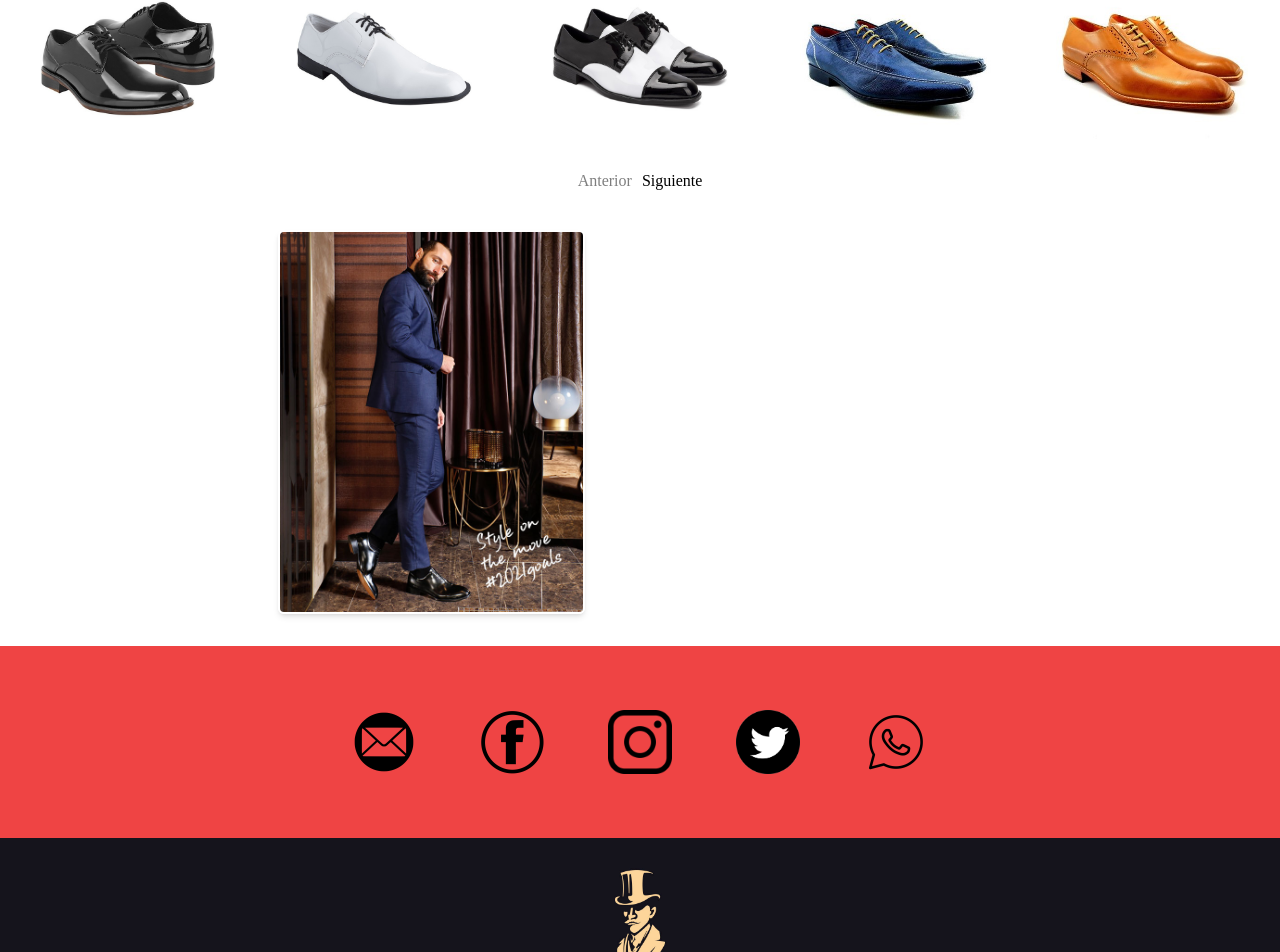
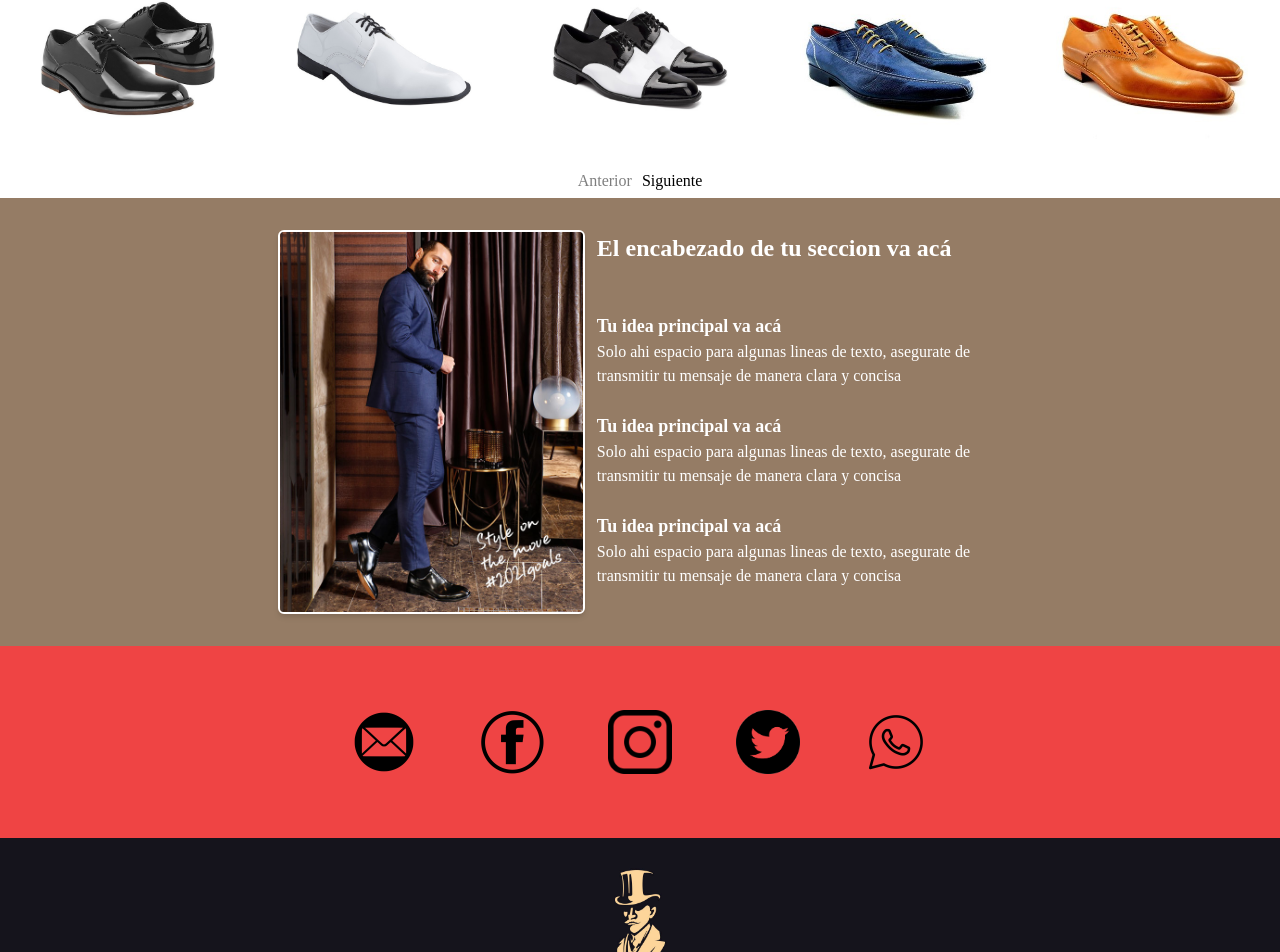
Before and after one commit to Eze250891/Proyecto-React, a React (Create React App) app: page / in a window 1280 px wide. Shown: the part 1717-2669 px from the top of the page. Built offline with nearby package versions, Linux system fonts and the light colour scheme; data requests are answered from the project's data file; a web font is replaced by a local one; what tw-elements would draw is missing.

Commit message:
modificación
se arreglo logo Twitter y color de fondo de sección

```diff
--- a/tailwind.config.js
+++ b/tailwind.config.js
@@ -15,8 +15,9 @@ module.exports = {
       darkSkinColor: "#7f1d1d",
       black: "black",
       darkGrey: "#15141c",
-      'primary': "#957C65",
-      white: "white"
+      primary: "#957C65",
+      white: "white",
+      backgroundSeccion5: '#957C65',
 
     },
     extend: {},
```
Also changed, not shown: src/graphics/imagenes/iconos/iconoTwitter.png.
